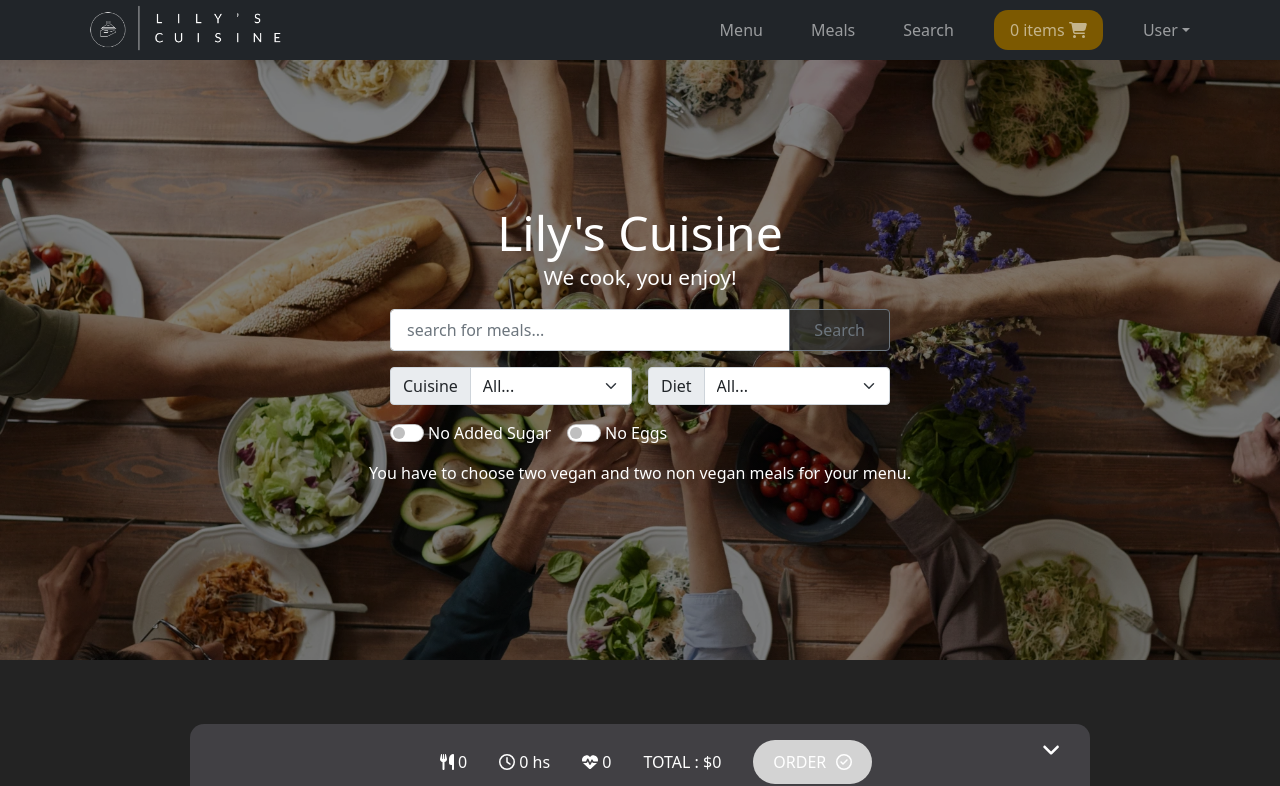
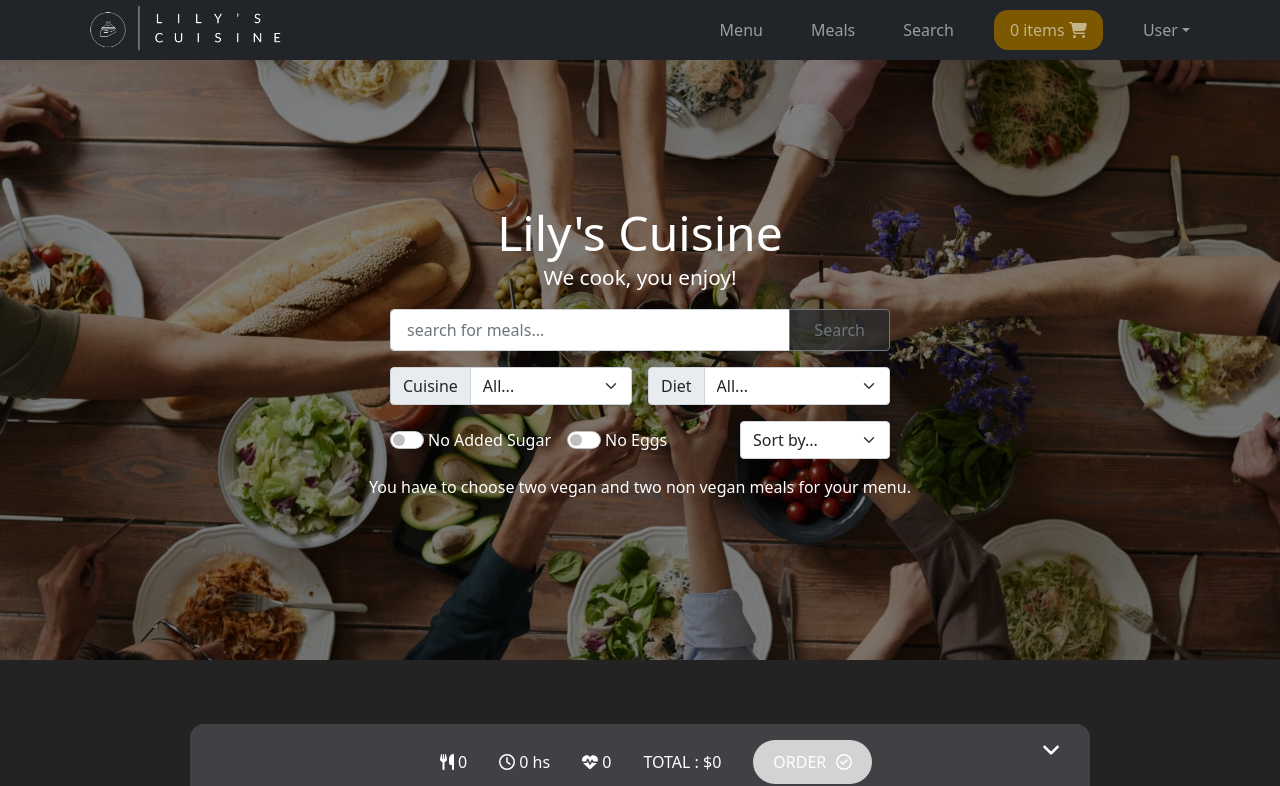
Before and after one commit to DeboraBucci/alkemy-challenge-react, a React (Create React App) app: page / in a window 1280 px wide. Shown: the top 786 px of the page. Built offline with nearby package versions, Linux system fonts and the light colour scheme; sample sign-in values are in the browser's storage.

Commit message:
add a dropdown to sort the meals in different ways

```diff
--- a/src/components/search/FormikForm.js
+++ b/src/components/search/FormikForm.js
@@ -18,6 +18,7 @@ const FormikForm = ({ onSubmit: onSubmitHandler, waiting }) => {
     diet: "",
     noSugar: "",
     noEggs: "",
+    sort: "",
   };
 
   const onSubmit = (values) => {
@@ -29,10 +30,13 @@ const FormikForm = ({ onSubmit: onSubmitHandler, waiting }) => {
 
     const excludedIng = noSugar + comma + noEggs;
 
+    const finalSort = values.sort === "sort by..." ? "" : values.sort;
+
     const preferences = {
       selectedDiet: checker(values.diet),
       selectedCuisine: checker(values.cuisine),
       excludedIng: excludedIng,
+      sort: finalSort,
     };
 
     onSubmitHandler(values.search, preferences);
@@ -79,9 +83,24 @@ const FormikForm = ({ onSubmit: onSubmitHandler, waiting }) => {
           <DropdownComp title="diet" arr={dietOpt} />
         </div>
 
-        <div className={classes.checkboxes}>
-          <SwitchComp name="Sugar" title="No Added Sugar" />
-          <SwitchComp name="Eggs" title="No Eggs" />
+        <div className={classes.box}>
+          <div className={classes.checkboxes}>
+            <SwitchComp name="Sugar" title="No Added Sugar" />
+            <SwitchComp name="Eggs" title="No Eggs" />
+          </div>
+
+          <Field
+            as="select"
+            className="form-select"
+            aria-label="sort"
+            name="sort"
+            id="sort"
+          >
+            <option selected>Sort by...</option>
+            <option value="popularity">Popularity</option>
+            <option value="healthiness">Healthiness</option>
+            <option value="price">Price</option>
+          </Field>
         </div>
       </Form>
     </Formik>
--- a/src/components/search/FormikForm.module.css
+++ b/src/components/search/FormikForm.module.css
@@ -65,3 +65,12 @@
 .checkboxes input[type="checkbox"]:focus {
   box-shadow: 0 0 0 0.25rem rgba(var(--secondary), 0.5) !important;
 }
+
+.box {
+  display: flex;
+  justify-content: space-between;
+}
+
+.box select {
+  width: 30%;
+}
```
